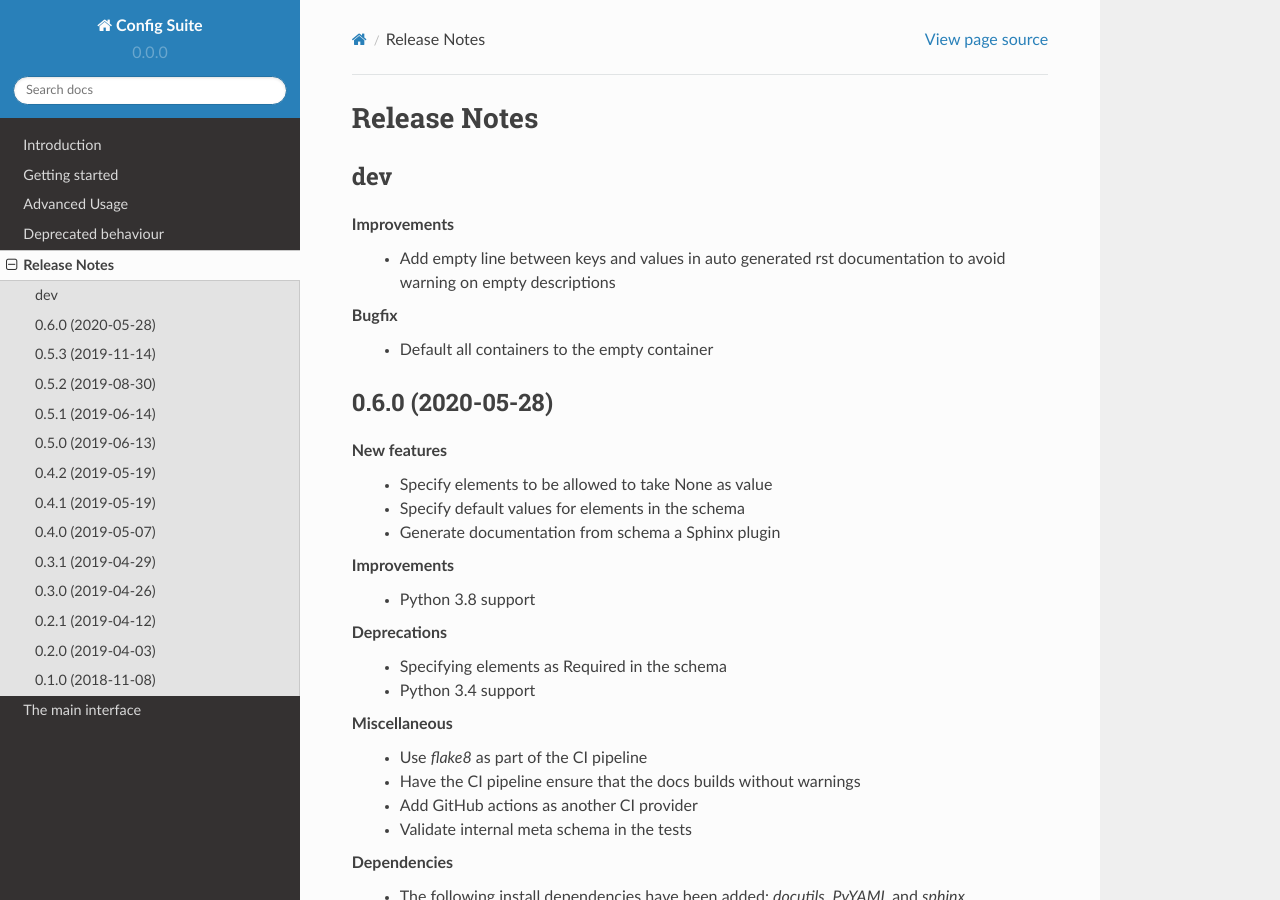
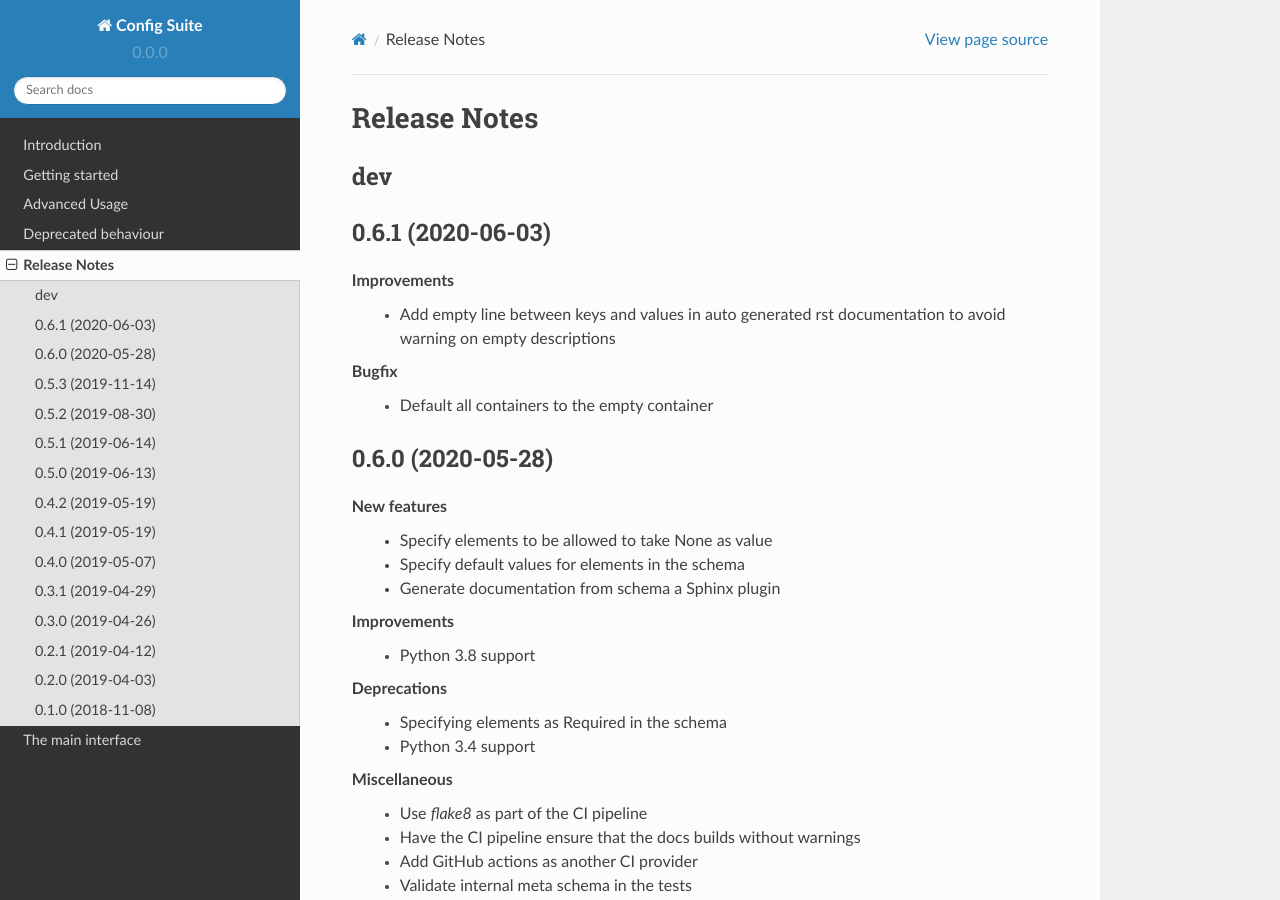
Before and after one commit to equinor/configsuite, a Sphinx documentation site: the page built from docs/source/release_notes.rst, in a window 1280 px wide and 900 px high. Built offline with Sphinx 7.4.7 and the Read the Docs theme 2.0.0, drawn with Linux system fonts in a browser that asks for light colours; the version number is read from the project's files by our own code.

Commit message:
Prepare 0.6.1 release notes

```diff
--- a/docs/source/release_notes.rst
+++ b/docs/source/release_notes.rst
@@ -12,6 +12,9 @@ Release Notes
 
 dev
 ---
+
+0.6.1 (2020-06-03)
+------------------
 
 **Improvements**
  - Add empty line between keys and values in auto generated rst documentation
```
